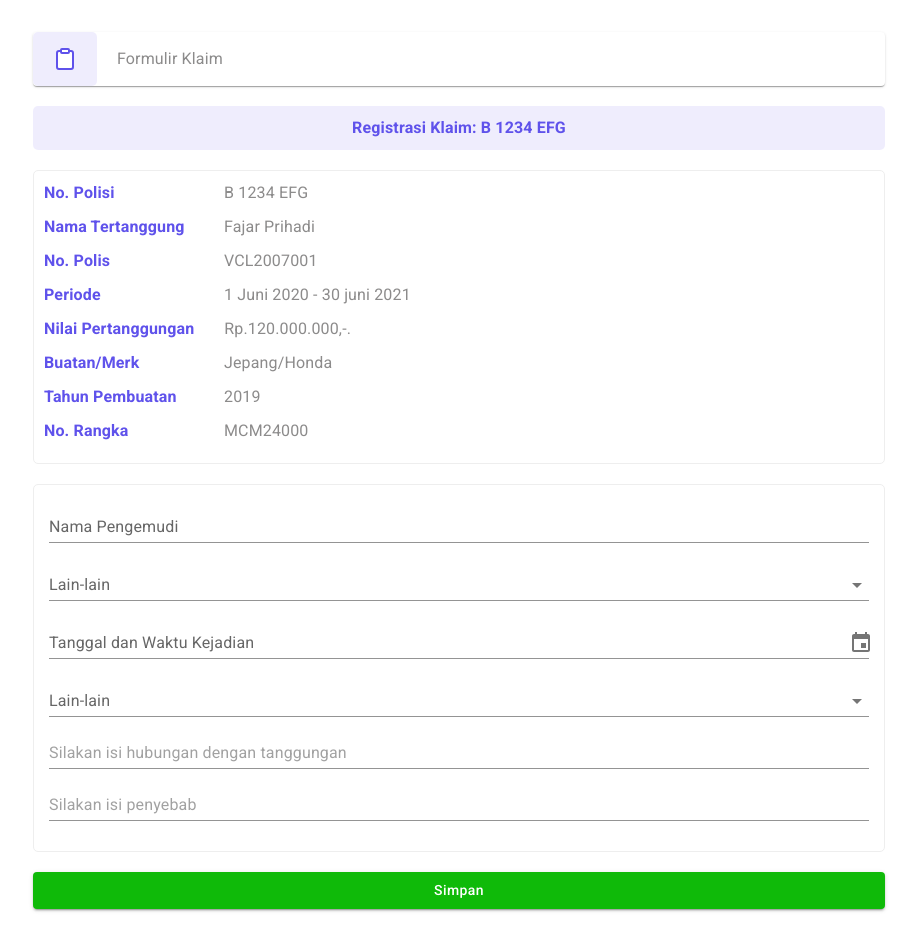
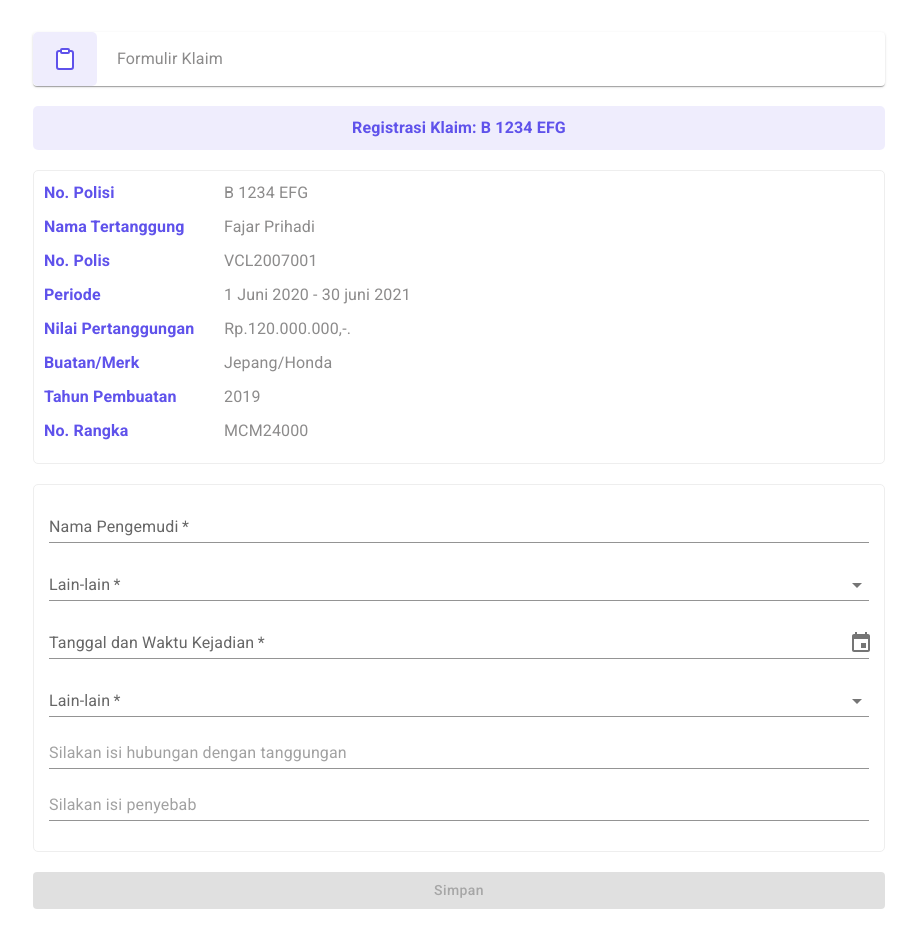
Before and after one commit to FrazaAdityaWiguna/accident-insurance-next-js, a Next.js app: page /register/form-claim in a window 1280 px wide. Shown: the whole page, without its empty margins (181-1098 px from the left). Built offline with nearby package versions, Linux system fonts and the light colour scheme.

Commit message:
feat: refactory and add validation

```diff
--- a/pages/register/form-claim.js
+++ b/pages/register/form-claim.js
@@ -20,7 +20,6 @@ import { useDispatch } from "react-redux";
 import { useSelector } from "react-redux";
 import moment from "moment";
 import { addDataInsurance } from "../../lib/redux/reducer/actionHandleData";
-import BackHeader from "../../components/header/backHeader";
 import CardFormulir from "../../components/cards/cardFormulis";
 import { useRouter } from "next/router";
 import { id } from "date-fns/locale";
@@ -39,15 +38,31 @@ export default function FormClaim() {
   });
 
   useEffect(() => {
+    if (Object.entries(dataIns).length !== 0) {
       setDataInsurance({
-      namaPengemudi: dataIns?.namaPengemudi,
-      warnaMobil: dataIns?.warnaMobil,
-      tanggalKejadian: dataIns?.tanggalKejadian,
-      tahunPembuatan: dataIns?.tahunPembuatan,
-      hubunganTangunggan: dataIns?.hubunganTangunggan,
-      penyebabKecelakaan: dataIns?.penyebabKecelakaan,
+        namaPengemudi: dataIns.namaPengemudi,
+        warnaMobil: dataIns.warnaMobil,
+        tanggalKejadian: dataIns.tanggalKejadian,
+        tahunPembuatan: dataIns.tahunPembuatan,
+        hubunganTangunggan: dataIns.hubunganTangunggan,
+        penyebabKecelakaan: dataIns.penyebabKecelakaan,
       });
+    }
   }, []);
+
+  const handleInputChange = (e, index) => {
+    if (index) {
+      setDataInsurance((prev) => ({
+        ...prev,
+        [index]: e,
+      }));
+    } else {
+      setDataInsurance((prev) => ({
+        ...prev,
+        [e.target.name]: e.target.value,
+      }));
+    }
+  };
 
   return (
     <>
@@ -112,6 +127,7 @@ export default function FormClaim() {
           </Box>
         </Box>
 
+        <Box component="form">
           <Box
             sx={{
               border: "1px solid #eee",
@@ -130,28 +146,25 @@ export default function FormClaim() {
               value={dataInsurance.namaPengemudi}
               sx={{ color: "#5f52eb", mb: "10px" }}
               placeholder="Masukan Nama Pengemudi"
-            onChange={(e) =>
-              setDataInsurance((prev) => ({
-                ...prev,
-                namaPengemudi: e.target.value,
-              }))
-            }
+              name="namaPengemudi"
+              onChange={(e) => handleInputChange(e)}
+              required
             />
 
-          <FormControl variant="standard" sx={{ minWidth: 120, mb: "10px" }}>
+            <FormControl
+              variant="standard"
+              sx={{ minWidth: 120, mb: "10px" }}
+              required
+            >
               <InputLabel id="demo-simple-select-standard-label">
                 Lain-lain
               </InputLabel>
               <Select
                 labelId="demo-simple-select-standard-label"
                 id="demo-simple-select-standard"
-              value={dataInsurance.warnaMobil}
-              onChange={(e) =>
-                setDataInsurance((prev) => ({
-                  ...prev,
-                  warnaMobil: e.target.value,
-                }))
-              }
+                value={dataInsurance.warnaMobil ? dataInsurance.warnaMobil : ""}
+                name="warnaMobil"
+                onChange={(e) => handleInputChange(e)}
                 label="Lain-lain"
               >
                 <MenuItem value="">
@@ -164,47 +177,52 @@ export default function FormClaim() {
               </Select>
             </FormControl>
 
-          <LocalizationProvider dateAdapter={AdapterDateFns} adapterLocale={id}>
+            <LocalizationProvider
+              dateAdapter={AdapterDateFns}
+              adapterLocale={id}
+            >
               <DesktopDatePicker
                 label="Date desktop"
-              inputFormat="ii MMMM yyyy"
+                inputFormat="dd MMMM yyyy"
                 value={
                   dataInsurance.tanggalKejadian
                     ? moment(dataInsurance.tanggalKejadian).locale("id")
                     : null
                 }
                 disableMaskedInput
-              onChange={(e) =>
-                setDataInsurance((prev) => ({
-                  ...prev,
-                  tanggalKejadian: e,
-                }))
-              }
+                name="tanggalKejadian"
+                onChange={(e) => handleInputChange(e, "tanggalKejadian")}
                 renderInput={(params) => (
                   <TextField
                     {...params}
                     label="Tanggal dan Waktu Kejadian"
                     variant="standard"
                     sx={{ mb: "10px" }}
+                    name="tanggalKejadian"
+                    required
                   />
                 )}
               />
             </LocalizationProvider>
 
-          <FormControl variant="standard" sx={{ minWidth: 120, mb: "20px" }}>
+            <FormControl
+              variant="standard"
+              sx={{ minWidth: 120, mb: "20px" }}
+              required
+            >
               <InputLabel id="demo-simple-select-standard-label">
                 Lain-lain
               </InputLabel>
               <Select
                 labelId="demo-simple-select-standard-label"
                 id="demo-simple-select-standard"
-              value={dataInsurance.tahunPembuatan}
-              onChange={(e) =>
-                setDataInsurance((prev) => ({
-                  ...prev,
-                  tahunPembuatan: e.target.value,
-                }))
+                value={
+                  dataInsurance.tahunPembuatan
+                    ? dataInsurance.tahunPembuatan
+                    : ""
                 }
+                name="tahunPembuatan"
+                onChange={(e) => handleInputChange(e)}
                 label="Lain-lain"
               >
                 <MenuItem value="">
@@ -223,36 +241,40 @@ export default function FormClaim() {
               placeholder="Silakan isi hubungan dengan tanggungan"
               sx={{ mb: "20px" }}
               value={dataInsurance.hubunganTangunggan}
-            onChange={(e) =>
-              setDataInsurance((prev) => ({
-                ...prev,
-                hubunganTangunggan: e.target.value,
-              }))
-            }
+              name="hubunganTangunggan"
+              onChange={(e) => handleInputChange(e)}
+              required
             />
 
             <Input
               placeholder="Silakan isi penyebab"
               multiline
               value={dataInsurance.penyebabKecelakaan}
-            onChange={(e) =>
-              setDataInsurance((prev) => ({
-                ...prev,
-                penyebabKecelakaan: e.target.value,
-              }))
-            }
+              name="penyebabKecelakaan"
+              onChange={(e) => handleInputChange(e)}
+              required
             />
           </Box>
-
           <Button
             variant="contained"
+            type="submit"
             sx={{
               backgroundColor: "#0fba09",
               width: "100%",
               m: "20px 0",
               textTransform: "capitalize",
             }}
-          onClick={() => {
+            disabled={Boolean(
+              !dataInsurance.namaPengemudi ||
+                !dataInsurance.warnaMobil ||
+                !dataInsurance.tanggalKejadian ||
+                !dataInsurance.tahunPembuatan ||
+                !dataInsurance.hubunganTangunggan ||
+                !dataInsurance.penyebabKecelakaan
+            )}
+            onClick={(e) => {
+              e.preventDefault();
+
               dispatch(
                 addDataInsurance({
                   dataInsurance: dataInsurance,
@@ -263,6 +285,7 @@ export default function FormClaim() {
           >
             Simpan
           </Button>
+        </Box>
       </Container>
     </>
   );
--- a/pages/register/kerusakan-kendaraan.js
+++ b/pages/register/kerusakan-kendaraan.js
@@ -24,7 +24,7 @@ export default function VehicleDamage() {
   const stateImgsAccidents = useSelector((state) => state.dataImgsAccidents);
 
   useEffect(() => {
-    setDataImgsAccidents(stateImgsAccidents);
+    if (stateImgsAccidents) setDataImgsAccidents(stateImgsAccidents);
   }, []);
 
   const handleDelete = (index) => {
@@ -159,6 +159,7 @@ export default function VehicleDamage() {
             m: "20px 0",
             textTransform: "capitalize",
           }}
+          disabled={dataImgsAccidents.length <= 0}
           onClick={() => {
             dispatch(
               addImgsAccidents({
```
Also changed, not shown: pages/register/sim-stnk.js (+13 -4 lines). Lines whose indentation alone changed are shown as unchanged.
